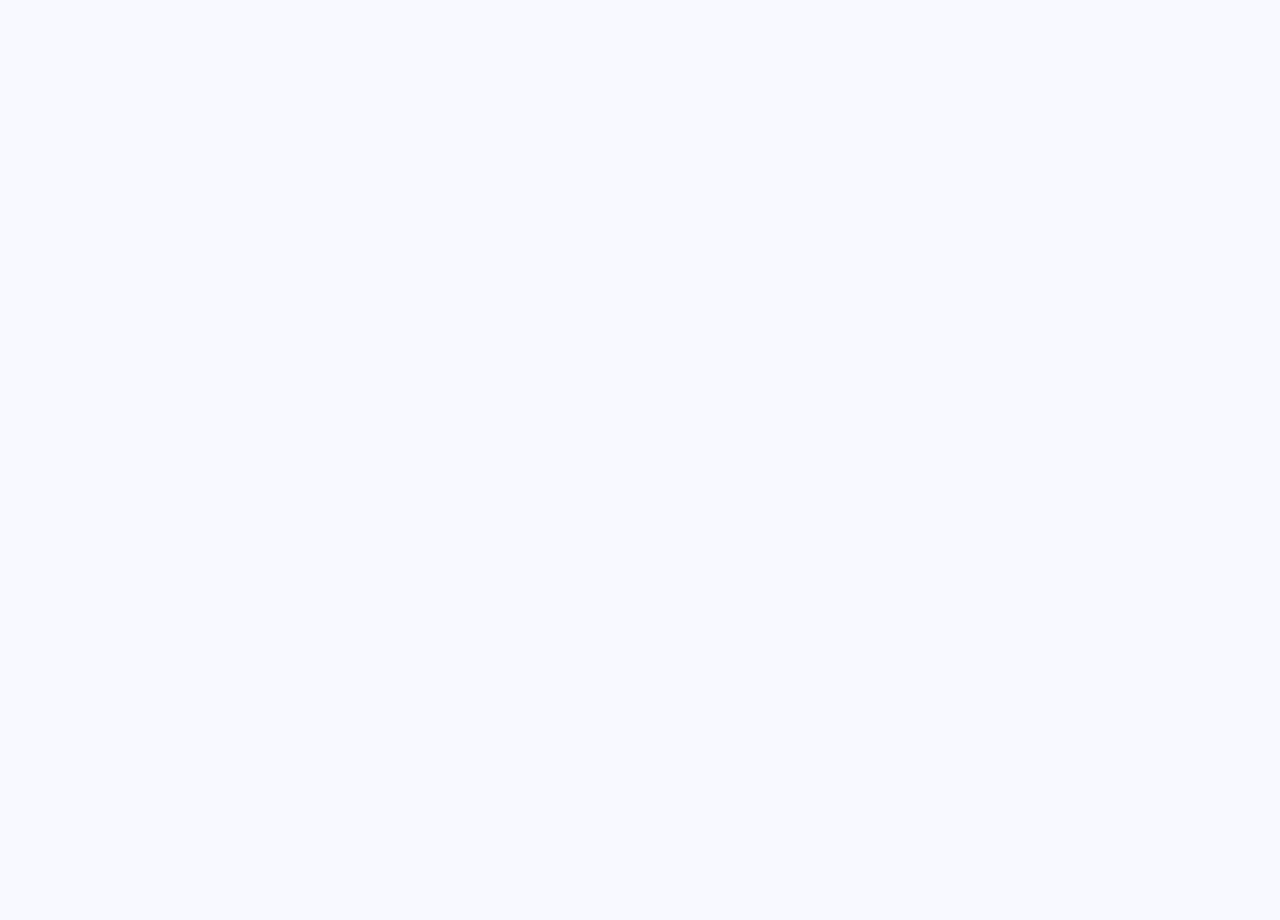
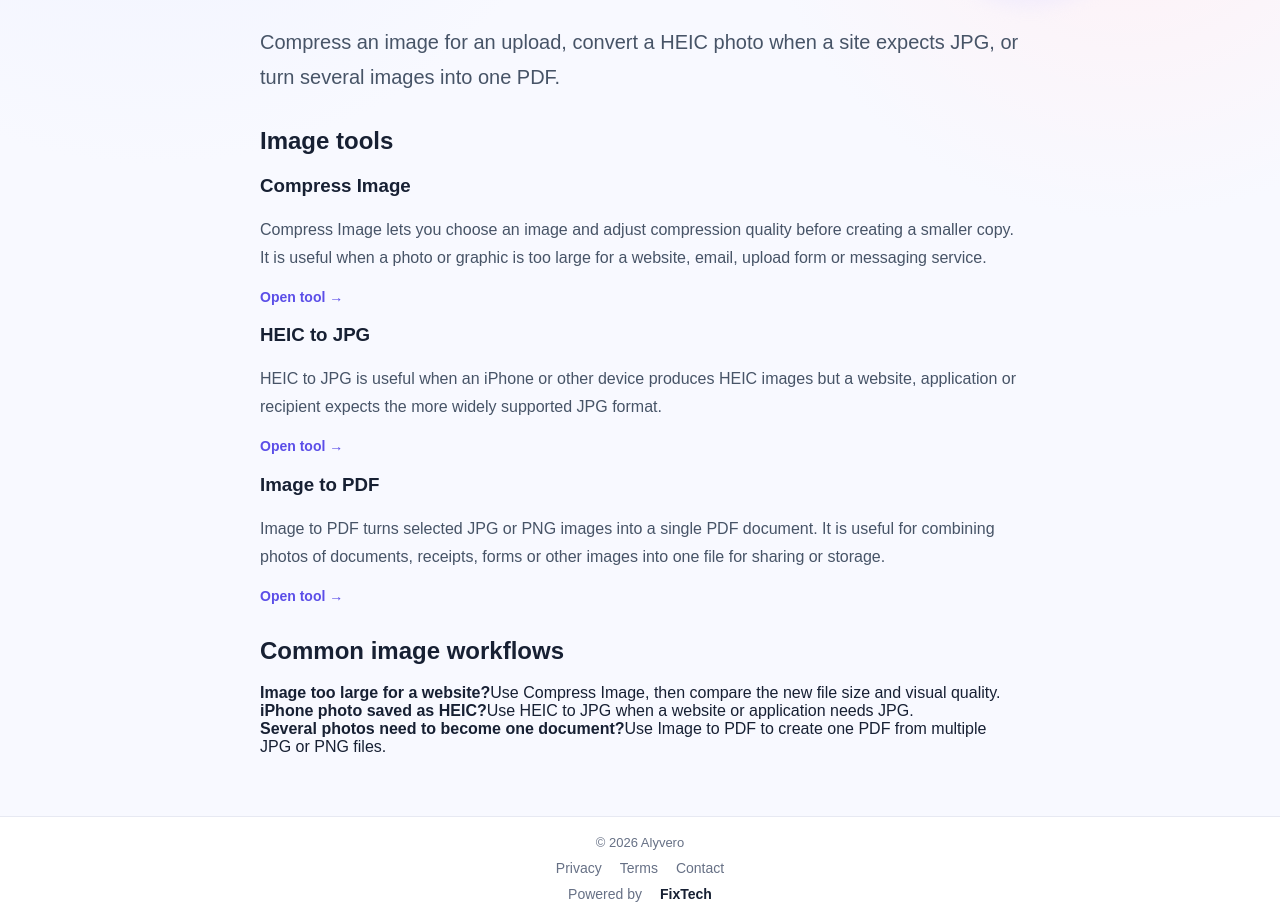
Before and after one commit to rindodi/alyvero, a Next.js app: page /image-tools in a window 1280 px wide. Before the commit this address had no page. Shown: the part 300-1220 px from the top of the page. Before the commit the page ends 800 px from the top, so only its background shows below. Built offline with nearby package versions, Linux system fonts and the light colour scheme.

Commit message:
feat: add image ecosystem hub

```diff
--- /dev/null
+++ b/app/image-tools/page.tsx
@@ -0,0 +1,35 @@
+import type { Metadata } from "next";
+import Link from "next/link";
+import { tools } from "@/lib/tools";
+
+export const metadata: Metadata = {
+  title: "Image Tools & Guides",
+  description: "Alyvero image tools for compressing images, converting HEIC photos to JPG and creating PDFs from images.",
+  alternates: { canonical: "/image-tools" },
+  openGraph: { title: "Image Tools & Guides | Alyvero", description: "Practical browser-based image tools for common file compatibility and size problems.", url: "https://www.alyvero.co.ke/image-tools", type: "website" },
+};
+
+export default function ImageToolsPage() {
+  const imageTools = tools.filter((tool) => ["compress-image", "heic-to-jpg", "image-to-pdf"].includes(tool.slug));
+  return <div className="container content-page ecosystem-page">
+    <p className="eyebrow">Alyvero image hub</p>
+    <h1>Image tools for size, format and document problems</h1>
+    <p className="lead">Compress an image for an upload, convert a HEIC photo when a site expects JPG, or turn several images into one PDF.</p>
+    <section className="ecosystem-section">
+      <h2>Image tools</h2>
+      <div className="ecosystem-grid">{imageTools.map(tool => <article className="ecosystem-card" key={tool.slug}>
+        <h3><Link href={`/${tool.slug}`}>{tool.name}</Link></h3>
+        <p>{tool.longDescription}</p>
+        <Link className="tool-link" href={`/${tool.slug}`}>Open tool →</Link>
+      </article>)}</div>
+    </section>
+    <section className="ecosystem-section">
+      <h2>Common image workflows</h2>
+      <div className="workflow-list">
+        <div><strong>Image too large for a website?</strong><span>Use <Link href="/compress-image">Compress Image</Link>, then compare the new file size and visual quality.</span></div>
+        <div><strong>iPhone photo saved as HEIC?</strong><span>Use <Link href="/heic-to-jpg">HEIC to JPG</Link> when a website or application needs JPG.</span></div>
+        <div><strong>Several photos need to become one document?</strong><span>Use <Link href="/image-to-pdf">Image to PDF</Link> to create one PDF from multiple JPG or PNG files.</span></div>
+      </div>
+    </section>
+  </div>;
+}
```
